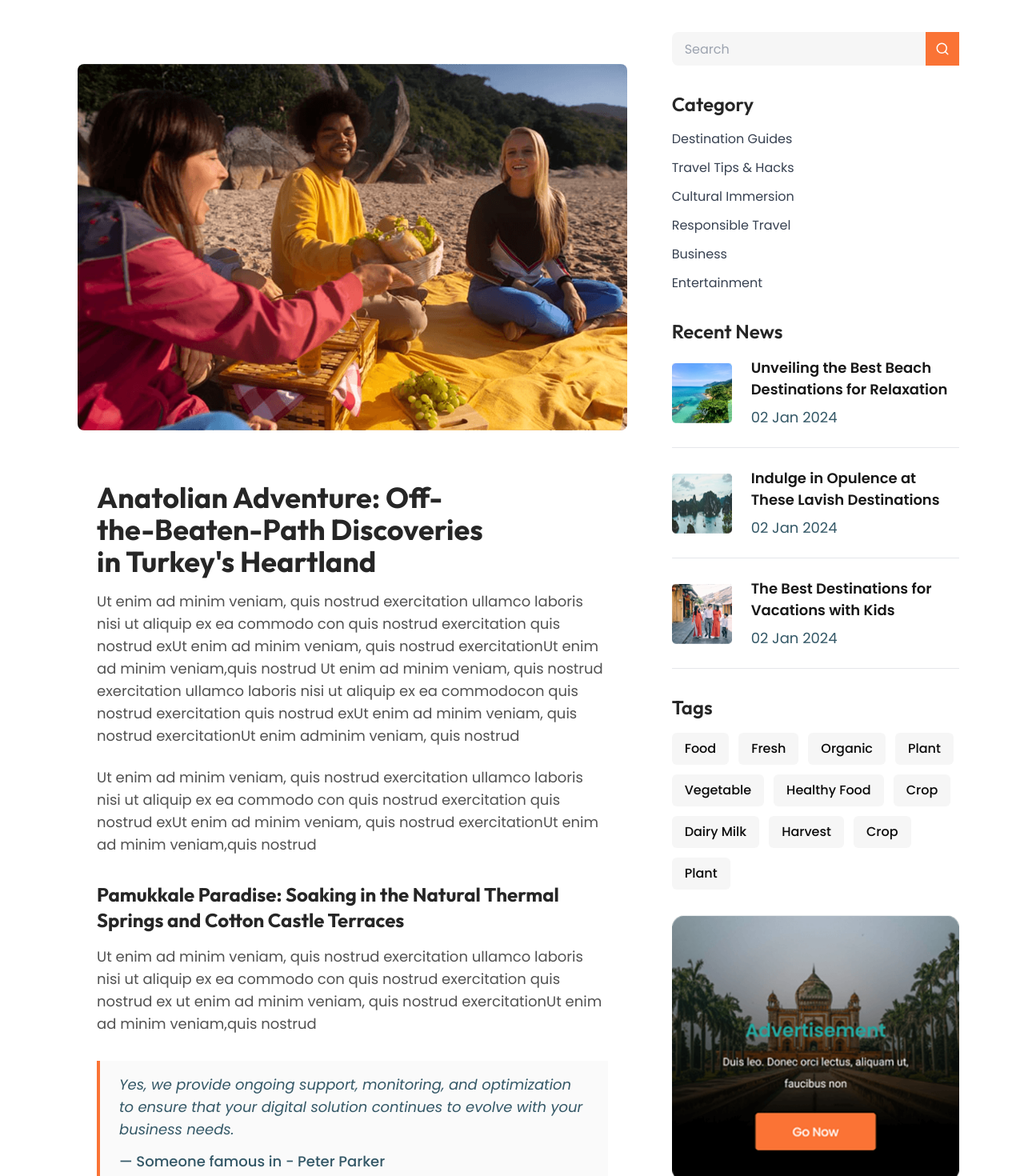
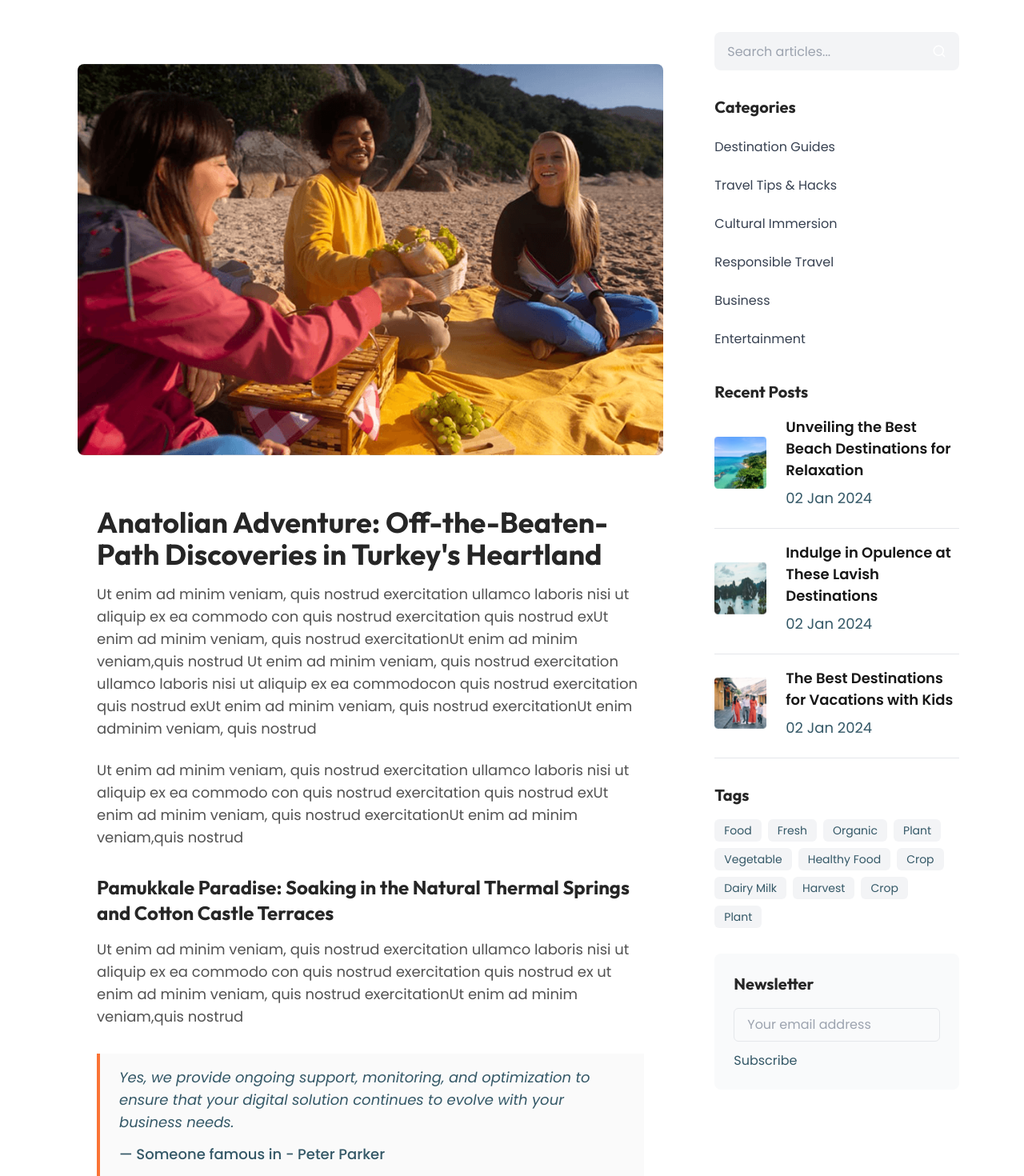
Before and after one commit to awesome-web-dev-1/TripeTopis, a React (Vite) app: page /blog/1 in a window 1280 px wide. Shown: the part 560-2030 px from the top of the page at 80% size. Built offline with nearby package versions, Linux system fonts and the light colour scheme.

Commit message:
last committed

```diff
--- a/src/App.jsx
+++ b/src/App.jsx
@@ -1,4 +1,6 @@
+// src/App.jsx
 import { BrowserRouter, Route, Routes } from "react-router-dom";
+import { AuthProvider } from "../src/components/context/AuthContext";
 import Layout from "./layout/Layout";
 import Home from "./pages/Home";
 import About from "./pages/About";
@@ -15,17 +17,24 @@ import BlogSideSec from "./layout/BlogSideSec";
 import ScrollToTop from "./components/sections/ScrollToTop";
 import TeamsCondition from "./pages/TeamsCondition";
 import SignUp from "./pages/SignUp";
-
+/* import Login from "./pages/Login"; // You'll need to create this */
+import ProtectedRoute from "./components/auth/ProtectedRoute";
 
 export default function App() {
   return (
     <BrowserRouter>
+      <AuthProvider>
         <ScrollToTop />
         <Routes>
           <Route path="/" element={<Layout />}>
             <Route index element={<Home />} />
 
-          {/* Pages Layout */}
+            {/* Public Pages */}
+            {/* <Route path="login" element={<Login />} /> */}
+            <Route path="signup" element={<SignUp />} />
+            <Route path="faq" element={<Faq />} />
+
+            {/* Pages Layout - Some protected, some public */}
             <Route path="/" element={<PagesLayout />}>
               {/* Blog Section */}
               <Route path="blog" element={<BlogSideSec />}>
@@ -33,19 +42,21 @@ export default function App() {
                 <Route path=":id" element={<BlogDetails />} />
               </Route>
 
-            {/* Other Pages */}
+              {/* Protected Routes */}
+              <Route element={<ProtectedRoute />}>
                 <Route path="destination" element={<Destination />} />
                 <Route path="destination/:id" element={<DestinationDetails />} />
-            <Route path="faq" element={<Faq />} />
                 <Route path="pricing" element={<Pricing />} />
                 <Route path="about" element={<About />} />
                 <Route path="contact" element={<Contact />} />
                 <Route path="teams&condition" element={<TeamsCondition />} />
-            <Route path="signup" element={<SignUp />} />
+              </Route>
+
               <Route path="*" element={<NotFound />} />
             </Route>
           </Route>
         </Routes>
+      </AuthProvider>
     </BrowserRouter>
   );
 }
--- /dev/null
+++ b/src/components/auth/ProtectedRoute.jsx
@@ -0,0 +1,16 @@
+// src/components/auth/ProtectedRoute.jsx
+import { Navigate, useLocation } from "react-router-dom";
+import { useAuth } from "../context/AuthContext"; // You'll need to create this context
+
+const ProtectedRoute = ({ children }) => {
+  const { isAuthenticated } = useAuth();
+  const location = useLocation();
+
+  if (!isAuthenticated) {
+    return <Navigate to="/login" state={{ from: location }} replace />;
+  }
+
+  return children;
+};
+
+export default ProtectedRoute;
--- /dev/null
+++ b/src/components/context/AuthContext.jsx
@@ -0,0 +1,19 @@
+// src/context/AuthContext.jsx
+import { createContext, useContext, useState } from "react";
+
+const AuthContext = createContext();
+
+export const AuthProvider = ({ children }) => {
+  const [isAuthenticated, setIsAuthenticated] = useState(false);
+
+  const login = () => setIsAuthenticated(true);
+  const logout = () => setIsAuthenticated(false);
+
+  return (
+    <AuthContext.Provider value={{ isAuthenticated, login, logout }}>
+      {children}
+    </AuthContext.Provider>
+  );
+};
+
+export const useAuth = () => useContext(AuthContext);
--- a/src/layout/BlogSideSec.jsx
+++ b/src/layout/BlogSideSec.jsx
@@ -1,12 +1,14 @@
-import React from 'react'
-import RightSideBar from './RightSideBar'
+// src/layout/BlogSideSec.jsx
 import { Outlet } from 'react-router-dom'
+import RightSideBar from '../layout/RightSideBar'
 
 const BlogSideSec = () => {
   return (
-    <section className='grid md:grid-cols-[1fr,0.5fr] container py-[120px] gap-20 md:gap-10 md:py-[150px]'>
+    <section className='container py-[120px] md:py-[150px]'>
+      <div className='grid md:grid-cols-[1fr,0.4fr] gap-8 lg:gap-12'>
+        <Outlet />
         <RightSideBar />
-        <Outlet />
+      </div>
     </section>
   )
 }
--- a/src/layout/RightSideBar.jsx
+++ b/src/layout/RightSideBar.jsx
@@ -1,3 +1,4 @@
+// src/components/blog/RightSideBar.jsx
 import { useState } from "react";
 import { SearchIcon } from "lucide-react";
 import { blogPageItem, blogRightItems, blogTagItems } from "../constant/data";
@@ -9,32 +10,31 @@ const RightSideBar = () => {
   const [searchQuery, setSearchQuery] = useState("");
   const [email, setEmail] = useState("");
 
-  const filteredBlogs = blogRightItems.filter((item) =>
+  const filteredBlogs = blogRightItems.filter(item =>
     item.title.toLowerCase().includes(searchQuery.toLowerCase())
   );
 
   const handleSubscribe = (e) => {
     e.preventDefault();
-    console.log("Subscribed with email:", email);
+    console.log("Subscribed with:", email);
     setEmail("");
   };
 
   return (
-    <aside className="md:order-1">
-      <div className="space-y-8">
-        {/* Search Bar */}
-        <div className="relative max-w-[450px]">
-          <div className="bg-[#F6F6F6] h-[42px] flex items-center rounded-[8px] overflow-hidden">
+    <aside className="space-y-8">
+      {/* Search */}
+      <div className="relative">
+        <div className="bg-gray-100 h-12 flex items-center rounded-lg overflow-hidden">
           <input
             type="search"
-              placeholder="Search"
-              className="w-full h-full indent-4 bg-transparent outline-none"
+            placeholder="Search articles..."
+            className="w-full h-full px-4 bg-transparent outline-none"
             value={searchQuery}
             onChange={(e) => setSearchQuery(e.target.value)}
             aria-label="Search blog posts"
           />
           <button
-              className="absolute top-0 right-0 bottom-0 bg-primaryClr text-white px-3 flex items-center justify-center"
+            className="absolute right-0 top-0 bottom-0 bg-primary text-white px-4 flex items-center justify-center"
             aria-label="Search"
           >
             <SearchIcon size={18} />
@@ -44,13 +44,13 @@ const RightSideBar = () => {
 
       {/* Categories */}
       <div>
-          <h3 className="text-2xl font-semibold mb-4">Category</h3>
-          <ul className="space-y-3">
-            {blogPageItem.map((item) => (
+        <h3 className="text-xl font-bold mb-4">Categories</h3>
+        <ul className="space-y-2">
+          {blogPageItem.map(item => (
             <li key={item.id}>
               <Link
                 to={`/blog/category/${item.id}`}
-                  className="text-gray-700 hover:text-primaryClr transition-colors"
+                className="text-gray-700 hover:text-primary transition-colors block py-2"
               >
                 {item.text}
               </Link>
@@ -59,11 +59,11 @@ const RightSideBar = () => {
         </ul>
       </div>
 
-        {/* Recent News */}
+      {/* Recent Posts */}
       <div>
-          <h3 className="text-2xl font-semibold mb-4">Recent News</h3>
-          <ul className="space-y-6">
-            {filteredBlogs.map((item) => (
+        <h3 className="text-xl font-bold mb-4">Recent Posts</h3>
+        <div className="space-y-4">
+          {filteredBlogs.map(item => (
             <RightCard
               key={item.id}
               imgUrl={item.imgUrl}
@@ -71,18 +71,18 @@ const RightSideBar = () => {
               date={item.publisheDate}
             />
           ))}
-          </ul>
+        </div>
       </div>
 
       {/* Tags */}
       <div>
-          <h3 className="text-2xl font-semibold mb-4">Tags</h3>
-          <div className="flex flex-wrap gap-3">
-            {blogTagItems.map((item) => (
+        <h3 className="text-xl font-bold mb-4">Tags</h3>
+        <div className="flex flex-wrap gap-2">
+          {blogTagItems.map(item => (
             <Link
               key={item.id}
               to={`/blog/tag/${item.tag.toLowerCase()}`}
-                className="bg-[#F6F6F6] px-4 py-2 rounded-md text-neutral-950 font-medium hover:bg-[#f6f6f690] transition-colors"
+              className="bg-gray-100 px-3 py-1 rounded-md text-sm hover:bg-gray-200 transition-colors"
             >
               {item.tag}
             </Link>
@@ -90,28 +90,23 @@ const RightSideBar = () => {
         </div>
       </div>
 
-        {/* Advertisement */}
-        <div>
-          <img
-            src="/images/ad-img.png"
-            alt="Advertisement"
-            className="w-full h-auto rounded-lg"
-            loading="lazy"
-          />
-        </div>
-
       {/* Newsletter */}
+      <div className="bg-gray-50 p-6 rounded-lg">
+        <h3 className="text-xl font-bold mb-4">Newsletter</h3>
         <form onSubmit={handleSubscribe}>
-          <h3 className="text-2xl font-semibold mb-4">NewsLetter</h3>
           <input
             type="email"
-            placeholder="Enter your email here"
-            className="border w-full mb-4 h-10 px-4 bg-white rounded-md outline-none focus:ring-1 focus:ring-primaryClr"
+            placeholder="Your email address"
+            className="w-full px-4 py-2 mb-3 border rounded-md focus:outline-none focus:ring-2 focus:ring-primary"
             value={email}
             onChange={(e) => setEmail(e.target.value)}
             required
           />
-          <Button className={'w-full block text-center py-[9px] rounded-[9px] bg-secodaryClr text-white hover:bg-secodaryClr/90 transition-colors duration-200'} label={"Subscribe"} path='' type='submit'/>
+          <Button
+            type="submit"
+            className="w-full"
+            label="Subscribe"
+          />
         </form>
       </div>
     </aside>
```
Lines whose indentation alone changed are shown as unchanged.
